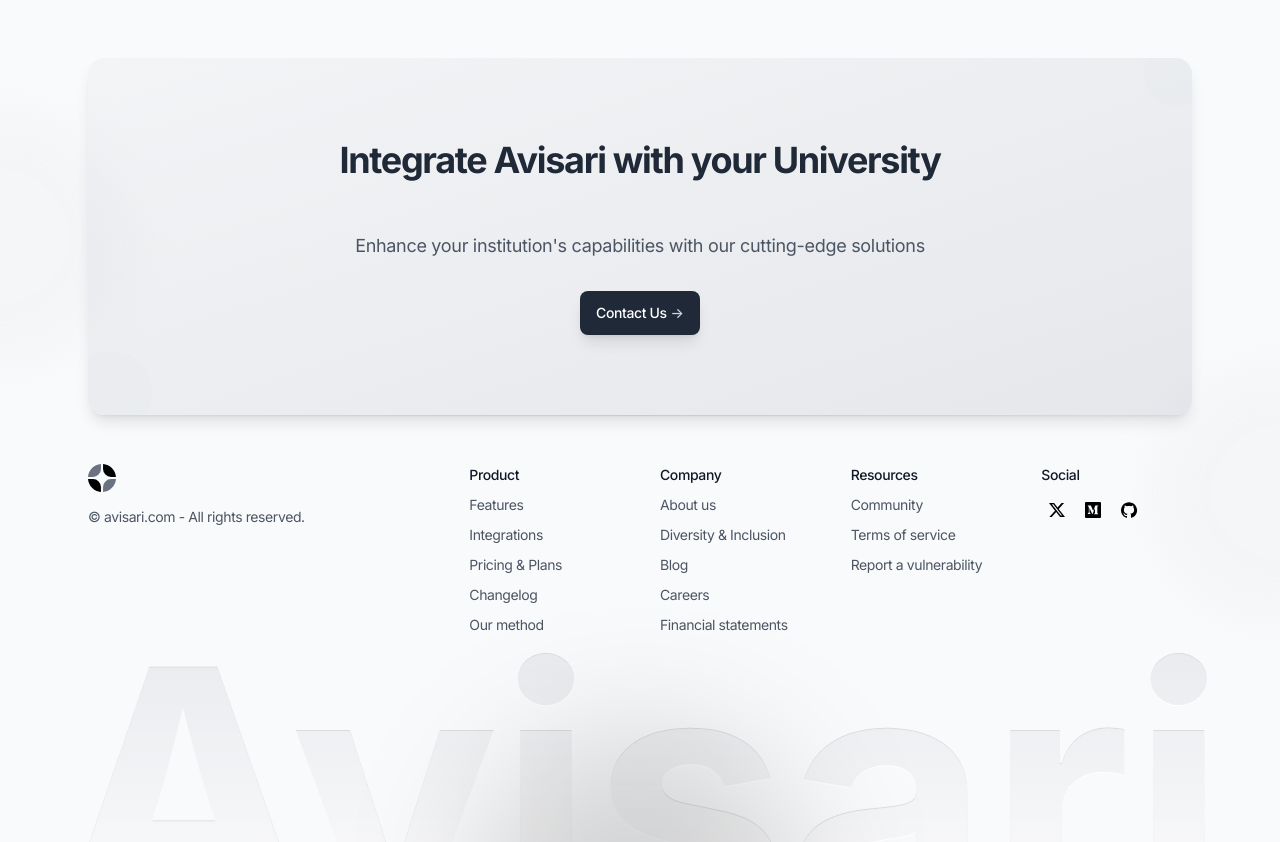
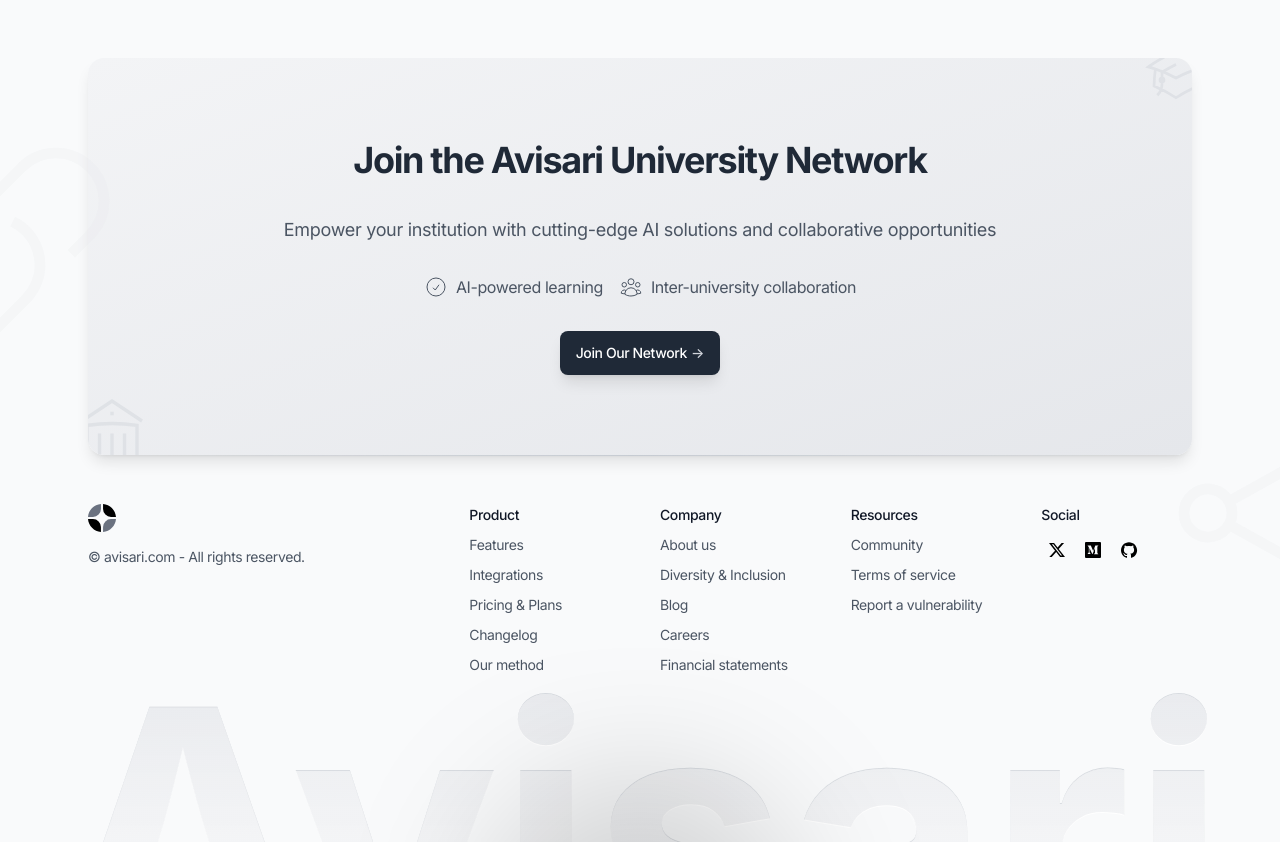
Before and after one commit to AnthonyCampos1234/Avisari, a Next.js app: page / in a window 1280 px wide. Shown: the part 2880-3722 px from the top of the page. Built offline with nearby package versions, Linux system fonts and the light colour scheme; no server answers.

Commit message:
more changes

```diff
--- a/components/cta.tsx
+++ b/components/cta.tsx
@@ -11,22 +11,44 @@ export default function Cta() {
           {/* Background pattern */}
           <div className="absolute inset-0 bg-opacity-50 bg-gradient-to-br from-gray-100 to-gray-200" aria-hidden="true"></div>
 
-          {/* Decorative circles */}
-          <div className="absolute top-0 right-0 -mt-4 -mr-4 h-16 w-16 rounded-full bg-gray-200 opacity-30"></div>
-          <div className="absolute bottom-0 left-0 -mb-4 -ml-4 h-20 w-20 rounded-full bg-gray-200 opacity-30"></div>
+          {/* Decorative elements */}
+          <div className="absolute top-0 right-0 -mt-4 -mr-4 h-16 w-16 text-gray-300 opacity-50">
+            <svg xmlns="http://www.w3.org/2000/svg" fill="none" viewBox="0 0 24 24" stroke="currentColor">
+              <path d="M4.26 10.147a60.436 60.436 0 00-.491 6.347A48.627 48.627 0 0112 20.904a48.627 48.627 0 018.232-4.41 60.46 60.46 0 00-.491-6.347m-15.482 0a50.57 50.57 0 00-2.658-.813A59.905 59.905 0 0112 3.493a59.902 59.902 0 0110.399 5.84c-.896.248-1.783.52-2.658.814m-15.482 0A50.697 50.697 0 0112 13.489a50.702 50.702 0 017.74-3.342M6.75 15a.75.75 0 100-1.5.75.75 0 000 1.5zm0 0v-3.675A55.378 55.378 0 0112 8.443m-7.007 11.55A5.981 5.981 0 006.75 15.75v-1.5" />
+            </svg>
+          </div>
+          <div className="absolute bottom-0 left-0 -mb-4 -ml-4 h-20 w-20 text-gray-300 opacity-50">
+            <svg xmlns="http://www.w3.org/2000/svg" fill="none" viewBox="0 0 24 24" stroke="currentColor">
+              <path d="M12 21v-8.25M15.75 21v-8.25M8.25 21v-8.25M3 9l9-6 9 6m-1.5 12V10.332A48.36 48.36 0 0012 9.75c-2.551 0-5.056.2-7.5.582V21M3 21h18M12 6.75h.008v.008H12V6.75z" />
+            </svg>
+          </div>
 
           <div className="relative px-4 py-12 md:px-12 md:py-20">
-            <h2 className="mb-6 text-3xl font-bold text-gray-800 md:mb-12 md:text-4xl">
-              Integrate Avisari with your University
+            <h2 className="mb-6 text-3xl font-bold text-gray-800 md:mb-8 md:text-4xl">
+              Join the Avisari University Network
             </h2>
-            <p className="mb-8 text-lg text-gray-600">Enhance your institution's capabilities with our cutting-edge solutions</p>
-            <div className="mx-auto max-w-xs sm:flex sm:max-w-none sm:justify-center">
+            <p className="mb-8 text-lg text-gray-600">Empower your institution with cutting-edge AI solutions and collaborative opportunities</p>
+            <div className="flex justify-center space-x-4">
+              <div className="flex items-center text-gray-600">
+                <svg className="h-6 w-6 mr-2" fill="none" viewBox="0 0 24 24" stroke="currentColor">
+                  <path d="M9 12.75L11.25 15 15 9.75M21 12a9 9 0 11-18 0 9 9 0 0118 0z" />
+                </svg>
+                <span>AI-powered learning</span>
+              </div>
+              <div className="flex items-center text-gray-600">
+                <svg className="h-6 w-6 mr-2" fill="none" viewBox="0 0 24 24" stroke="currentColor">
+                  <path d="M18 18.72a9.094 9.094 0 003.741-.479 3 3 0 00-4.682-2.72m.94 3.198l.001.031c0 .225-.012.447-.037.666A11.944 11.944 0 0112 21c-2.17 0-4.207-.576-5.963-1.584A6.062 6.062 0 016 18.719m12 0a5.971 5.971 0 00-.941-3.197m0 0A5.995 5.995 0 0012 12.75a5.995 5.995 0 00-5.058 2.772m0 0a3 3 0 00-4.681 2.72 8.986 8.986 0 003.74.477m.94-3.197a5.971 5.971 0 00-.94 3.197M15 6.75a3 3 0 11-6 0 3 3 0 016 0zm6 3a2.25 2.25 0 11-4.5 0 2.25 2.25 0 014.5 0zm-13.5 0a2.25 2.25 0 11-4.5 0 2.25 2.25 0 014.5 0z" />
+                </svg>
+                <span>Inter-university collaboration</span>
+              </div>
+            </div>
+            <div className="mt-8 mx-auto max-w-xs sm:flex sm:max-w-none sm:justify-center">
               <a
                 className="btn group mb-4 w-full bg-gray-800 text-white shadow hover:bg-gray-700 sm:mb-0 sm:w-auto"
                 href="#0"
               >
                 <span className="relative inline-flex items-center">
-                  Contact Us{" "}
+                  Join Our Network{" "}
                   <span className="ml-1 tracking-normal text-gray-300 transition-transform group-hover:translate-x-0.5">
                     -&gt;
                   </span>
@@ -37,9 +59,13 @@ export default function Cta() {
         </div>
       </div>
 
-      {/* Decorative blobs */}
-      <div className="absolute top-1/2 left-0 -translate-y-1/2 -translate-x-1/2 w-64 h-64 bg-gray-200 rounded-full mix-blend-multiply filter blur-xl opacity-20" aria-hidden="true"></div>
-      <div className="absolute top-1/2 right-0 translate-y-1/2 translate-x-1/2 w-64 h-64 bg-gray-200 rounded-full mix-blend-multiply filter blur-xl opacity-20" aria-hidden="true"></div>
+      {/* Decorative network lines */}
+      <svg className="absolute top-1/2 left-0 -translate-y-1/2 -translate-x-1/2 w-64 h-64 text-gray-200 opacity-20" xmlns="http://www.w3.org/2000/svg" fill="none" viewBox="0 0 24 24" stroke="currentColor">
+        <path d="M13.19 8.688a4.5 4.5 0 011.242 7.244l-4.5 4.5a4.5 4.5 0 01-6.364-6.364l1.757-1.757m13.35-.622l1.757-1.757a4.5 4.5 0 00-6.364-6.364l-4.5 4.5a4.5 4.5 0 001.242 7.244" />
+      </svg>
+      <svg className="absolute top-1/2 right-0 translate-y-1/2 translate-x-1/2 w-64 h-64 text-gray-200 opacity-20" xmlns="http://www.w3.org/2000/svg" fill="none" viewBox="0 0 24 24" stroke="currentColor">
+        <path d="M7.217 10.907a2.25 2.25 0 100 2.186m0-2.186c.18.324.283.696.283 1.093s-.103.77-.283 1.093m0-2.186l9.566-5.314m-9.566 7.5l9.566 5.314m0 0a2.25 2.25 0 103.935 2.186 2.25 2.25 0 00-3.935-2.186zm0-12.814a2.25 2.25 0 103.933-2.185 2.25 2.25 0 00-3.933 2.185z" />
+      </svg>
     </section>
   );
 }
```
